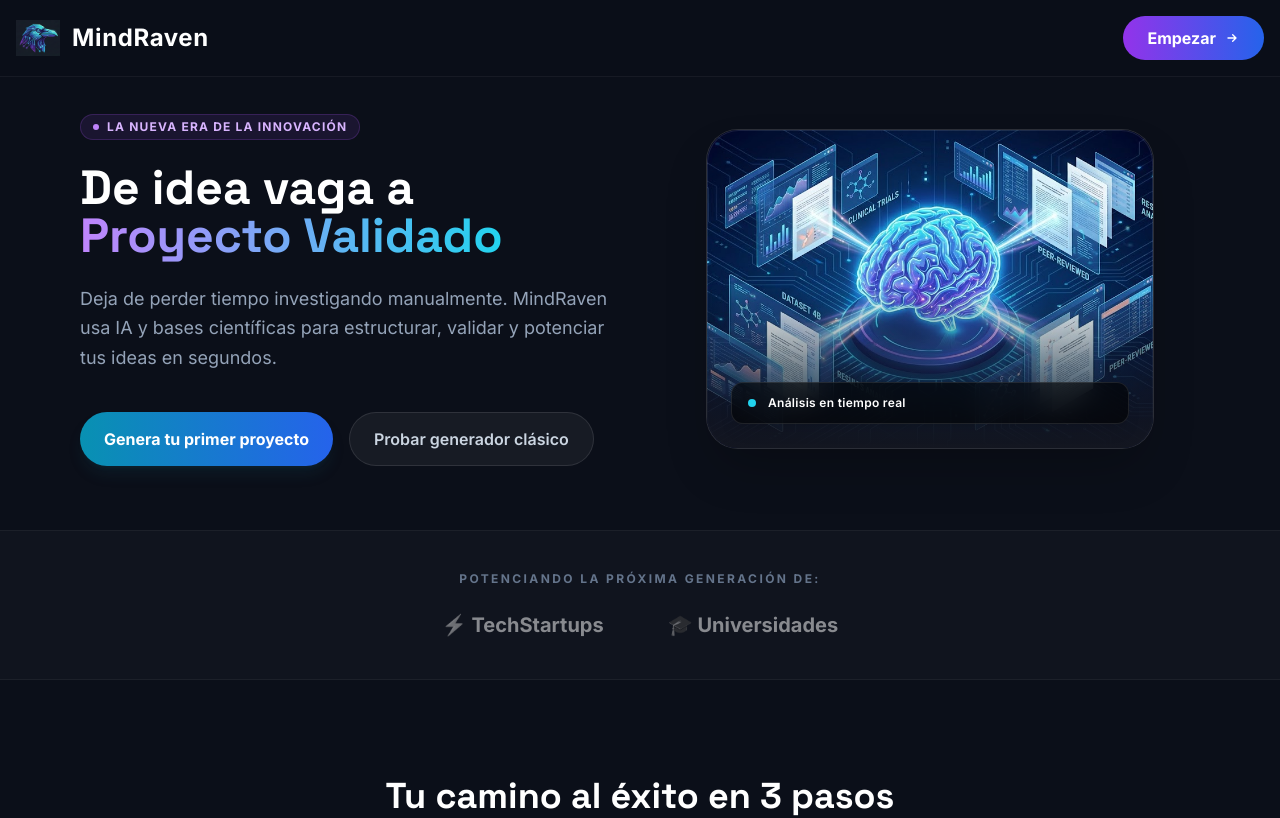
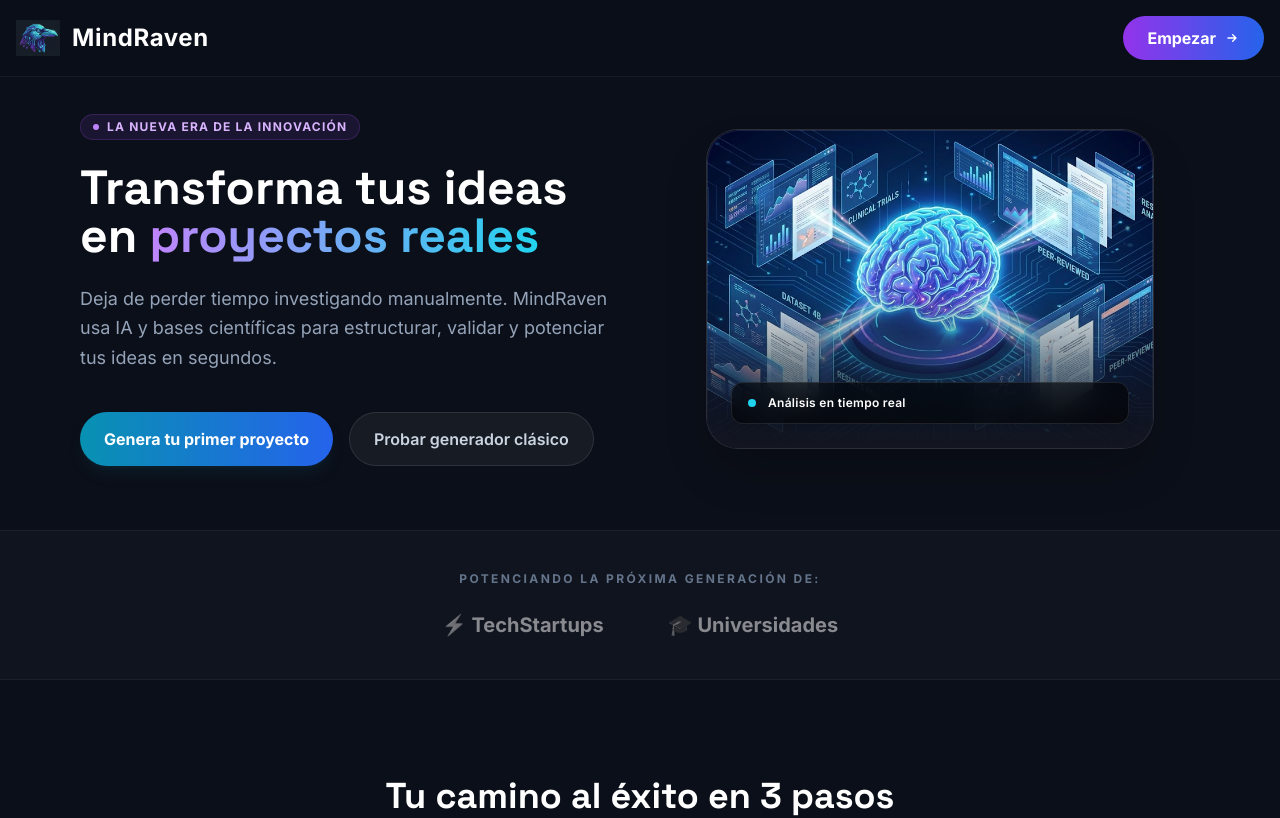
Before and after one commit to joppt28-dev/MindRaven, a React (Vite) app in the folder client/: page / in a window 1280 px wide. Shown: the top 818 px of the page. Built offline with nearby package versions, Linux system fonts and the light colour scheme; no server answers.

Commit message:
cambio en Hero Section

```diff
--- a/client/src/pages/LandingPage.jsx
+++ b/client/src/pages/LandingPage.jsx
@@ -136,7 +136,7 @@
               La nueva era de la innovación
             </p>
             <h1 className="text-4xl md:text-5xl font-extrabold leading-tight text-white">
-              De idea vaga a <span className="text-transparent bg-clip-text bg-gradient-to-r from-purple-400 to-cyan-400">Proyecto Validado</span>
+              Transforma tus ideas en <span className="text-transparent bg-clip-text bg-gradient-to-r from-purple-400 to-cyan-400">proyectos reales</span>
             </h1>
             <p className="text-lg text-slate-400 max-w-xl leading-relaxed">
               Deja de perder tiempo investigando manualmente. MindRaven usa IA y bases científicas para estructurar, validar y potenciar tus ideas en segundos.
```
